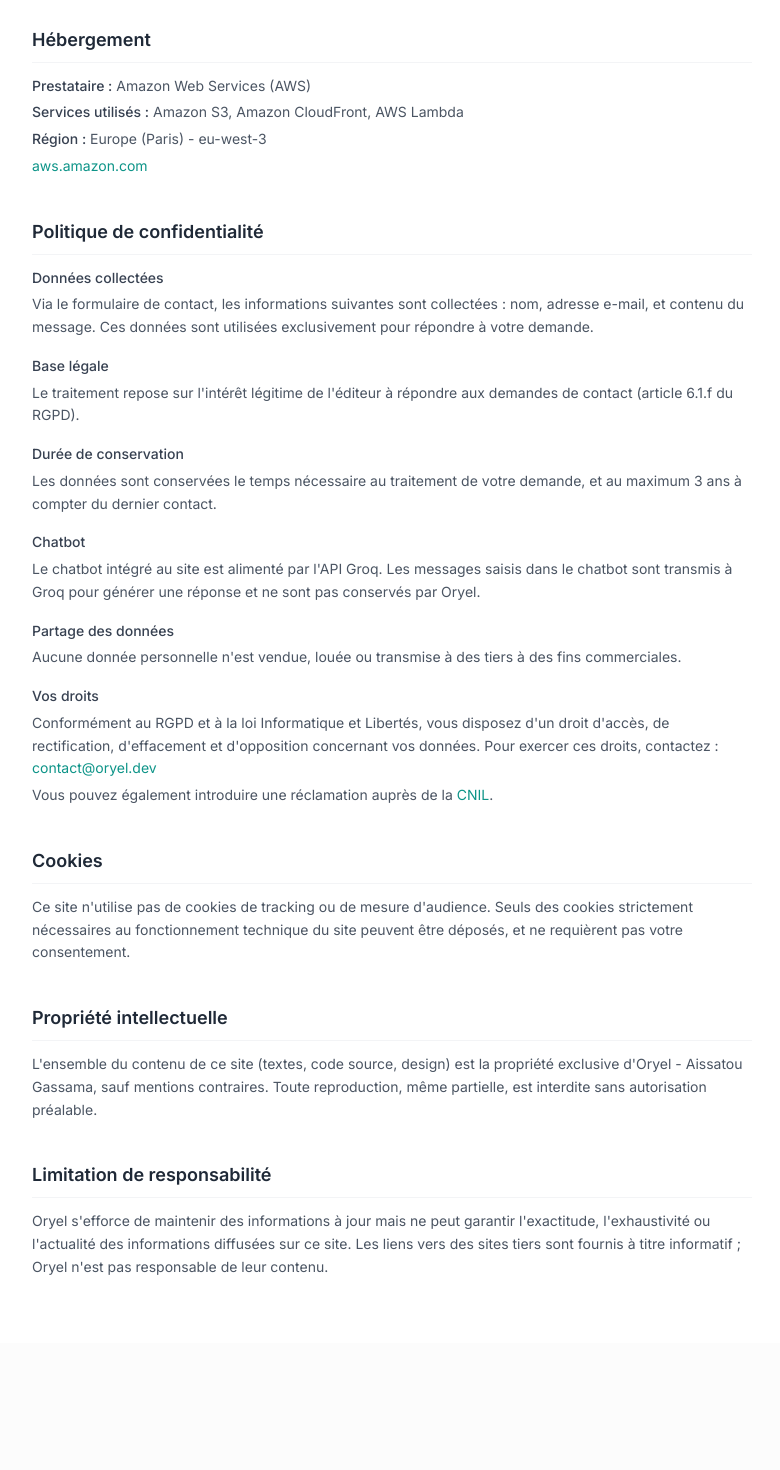
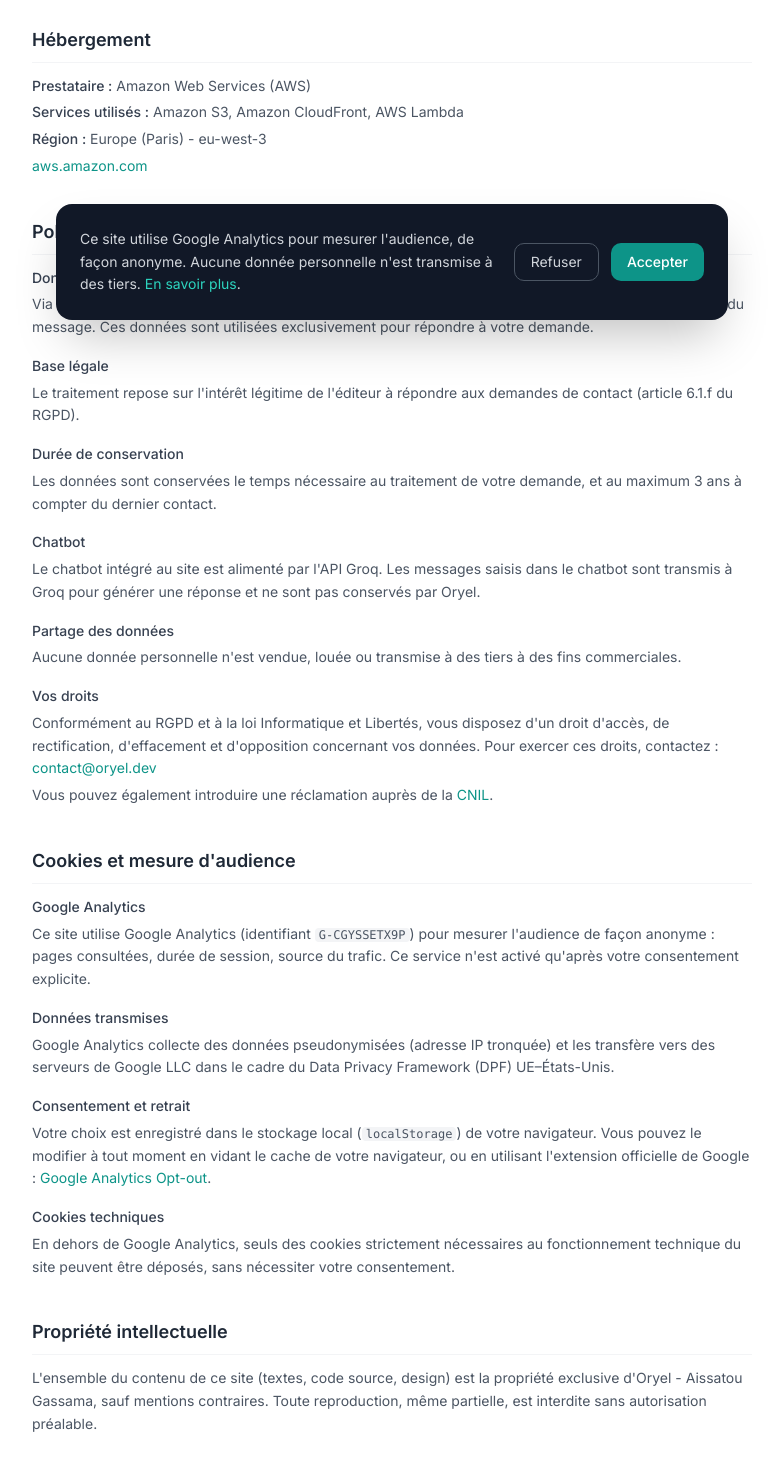
Before and after one commit to ayshagassama1/oryel-website, a React (Vite) app in the folder frontend/: page /mentions-legales in a window 1280 px wide. Shown: the part 456-1926 px from the top of the page, without its empty margins (248-1028 px from the left). Before the commit the page ends 1799 px from the top, so only its background shows below. Built offline with nearby package versions, Linux system fonts and the light colour scheme; no server answers.

Commit message:
added google analytics and cookie consent modal

```diff
--- a/frontend/src/App.jsx
+++ b/frontend/src/App.jsx
@@ -1,5 +1,5 @@
 import { useState } from 'react';
-import { Routes, Route } from 'react-router-dom';
+import { BrowserRouter, Routes, Route } from 'react-router-dom';
 import Navbar from './components/Navbar';
 import HeroSection from './components/HeroSection';
 import DemosSection from './components/DemosSection';
@@ -10,8 +10,9 @@
 import ChatBot from './components/ChatBot';
 import MentionsLegales from './pages/MentionsLegales';
 import ProcessSection from './components/ProcessSection';
+import CookieConsent from './components/CookieConsent';
 
-function Home() {
+function Home({ onWantSameSite }) {
   const [preselectedService, setPreselectedService] = useState('');
 
   const handleWantSameSite = (service) => {
@@ -36,10 +37,14 @@
 
 function App() {
   return (
-    <Routes>
-      <Route path="/" element={<Home />} />
-      <Route path="/mentions-legales" element={<MentionsLegales />} />
-    </Routes>
+    <>
+      <CookieConsent />
+      <Routes>
+        <Route path="/" element={<Home />} />
+        <Route path="/mentions-legales" element={<MentionsLegales />} />
+        <Route path="*" element={<Home />} />
+      </Routes>
+    </>
   );
 }
 
--- /dev/null
+++ b/frontend/src/components/CookieConsent.jsx
@@ -0,0 +1,77 @@
+import { useState, useEffect } from 'react';
+
+const GA_ID = 'G-CGYSSETX9P';
+
+function loadGA() {
+  if (document.getElementById('ga-script')) return;
+
+  const script1 = document.createElement('script');
+  script1.id = 'ga-script';
+  script1.async = true;
+  script1.src = `https://www.googletagmanager.com/gtag/js?id=${GA_ID}`;
+  document.head.appendChild(script1);
+
+  window.dataLayer = window.dataLayer || [];
+  function gtag() { window.dataLayer.push(arguments); }
+  window.gtag = gtag;
+  gtag('js', new Date());
+  gtag('config', GA_ID);
+}
+
+export default function CookieConsent() {
+  const [visible, setVisible] = useState(false);
+
+  useEffect(() => {
+    const consent = localStorage.getItem('cookie_consent');
+    if (consent === 'accepted') {
+      loadGA();
+    } else if (!consent) {
+      setVisible(true);
+    }
+  }, []);
+
+  const accept = () => {
+    localStorage.setItem('cookie_consent', 'accepted');
+    loadGA();
+    setVisible(false);
+  };
+
+  const decline = () => {
+    localStorage.setItem('cookie_consent', 'declined');
+    setVisible(false);
+  };
+
+  if (!visible) return null;
+
+  return (
+    <div className="fixed bottom-0 left-0 right-0 z-50 p-4 sm:p-6">
+      <div className="max-w-2xl mx-auto bg-gray-900 text-white rounded-2xl shadow-2xl p-5 sm:p-6 flex flex-col sm:flex-row gap-4 items-start sm:items-center">
+        <div className="flex-1 text-sm text-gray-300 leading-relaxed">
+          Ce site utilise Google Analytics pour mesurer l'audience, de façon anonyme.
+          Aucune donnée personnelle n'est transmise à des tiers.{' '}
+          <a
+            href="/mentions-legales"
+            className="text-teal-400 hover:underline"
+          >
+            En savoir plus
+          </a>
+          .
+        </div>
+        <div className="flex gap-3 shrink-0">
+          <button
+            onClick={decline}
+            className="px-4 py-2 text-sm rounded-lg border border-gray-600 text-gray-300 hover:border-gray-400 hover:text-white transition-colors"
+          >
+            Refuser
+          </button>
+          <button
+            onClick={accept}
+            className="px-4 py-2 text-sm rounded-lg bg-teal-600 hover:bg-teal-500 text-white font-medium transition-colors"
+          >
+            Accepter
+          </button>
+        </div>
+      </div>
+    </div>
+  );
+}
--- a/frontend/src/pages/MentionsLegales.jsx
+++ b/frontend/src/pages/MentionsLegales.jsx
@@ -124,13 +124,48 @@
 
           <section className="mb-10">
             <h2 className="text-lg font-semibold text-gray-800 mb-3 pb-2 border-b border-gray-100">
-              Cookies
+              Cookies et mesure d'audience
             </h2>
-            <p className="text-gray-600 text-sm leading-relaxed">
-              Ce site n'utilise pas de cookies de tracking ou de mesure d'audience. Seuls des cookies
-              strictement nécessaires au fonctionnement technique du site peuvent être déposés, et ne
-              requièrent pas votre consentement.
-            </p>
+            <div className="text-gray-600 text-sm leading-relaxed space-y-4">
+              <div>
+                <h3 className="font-medium text-gray-700 mb-1">Google Analytics</h3>
+                <p>
+                  Ce site utilise Google Analytics (identifiant <code className="bg-gray-100 px-1 rounded text-xs font-mono">G-CGYSSETX9P</code>) pour
+                  mesurer l'audience de façon anonyme : pages consultées, durée de session, source du trafic.
+                  Ce service n'est activé qu'après votre consentement explicite.
+                </p>
+              </div>
+              <div>
+                <h3 className="font-medium text-gray-700 mb-1">Données transmises</h3>
+                <p>
+                  Google Analytics collecte des données pseudonymisées (adresse IP tronquée) et les transfère
+                  vers des serveurs de Google LLC dans le cadre du Data Privacy Framework (DPF) UE–États-Unis.
+                </p>
+              </div>
+              <div>
+                <h3 className="font-medium text-gray-700 mb-1">Consentement et retrait</h3>
+                <p>
+                  Votre choix est enregistré dans le stockage local (<code className="bg-gray-100 px-1 rounded text-xs font-mono">localStorage</code>)
+                  de votre navigateur. Vous pouvez le modifier à tout moment en vidant le cache de votre navigateur,
+                  ou en utilisant l'extension officielle de Google :{' '}
+
+                  <a  href="https://tools.google.com/dlpage/gaoptout"
+                    target="_blank"
+                    rel="noopener noreferrer"
+                    className="text-teal-600 hover:underline"
+                  >
+                    Google Analytics Opt-out
+                  </a>.
+                </p>
+              </div>
+              <div>
+                <h3 className="font-medium text-gray-700 mb-1">Cookies techniques</h3>
+                <p>
+                  En dehors de Google Analytics, seuls des cookies strictement nécessaires au fonctionnement
+                  technique du site peuvent être déposés, sans nécessiter votre consentement.
+                </p>
+              </div>
+            </div>
           </section>
 
           <section className="mb-10">
```
